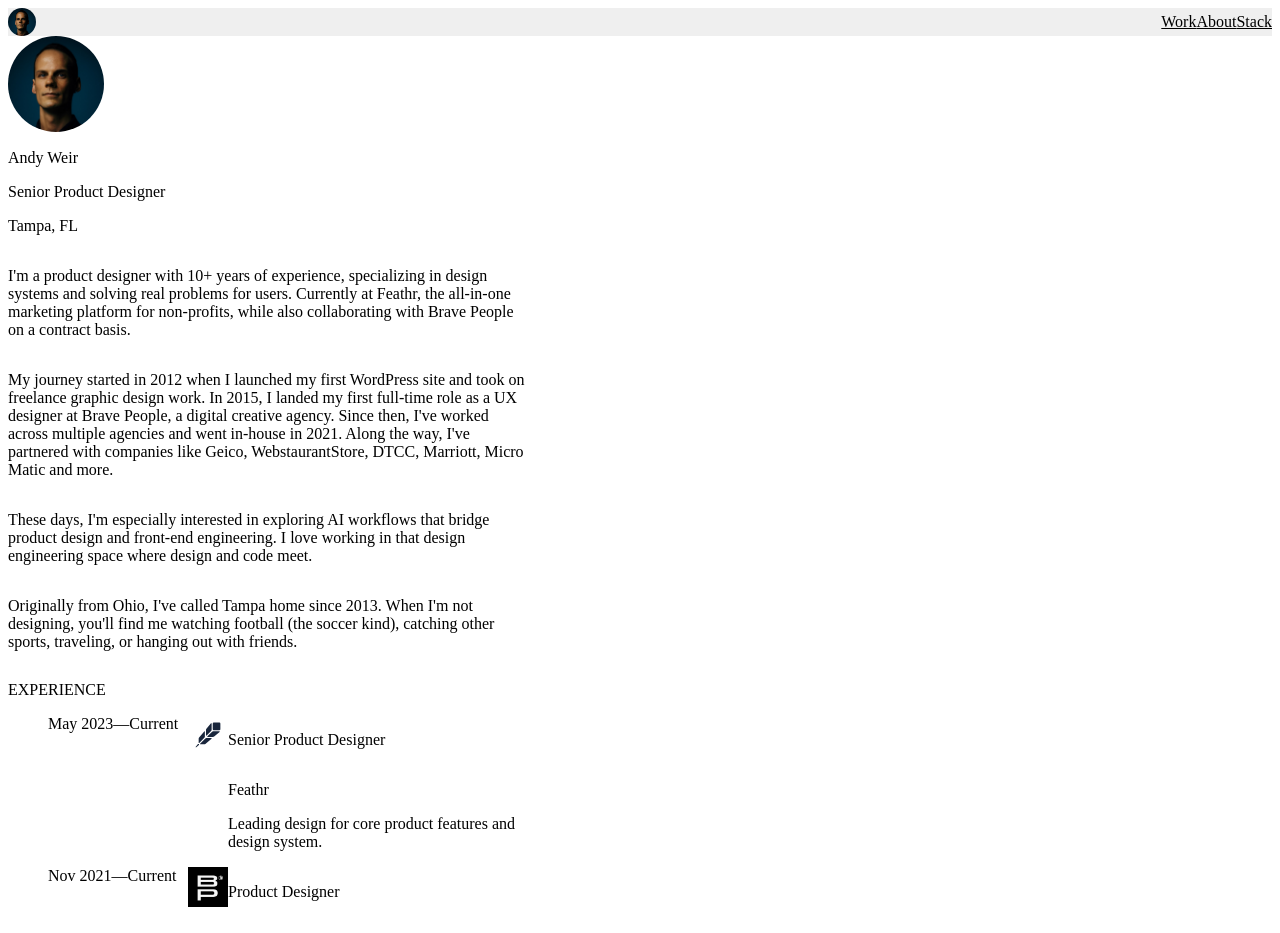
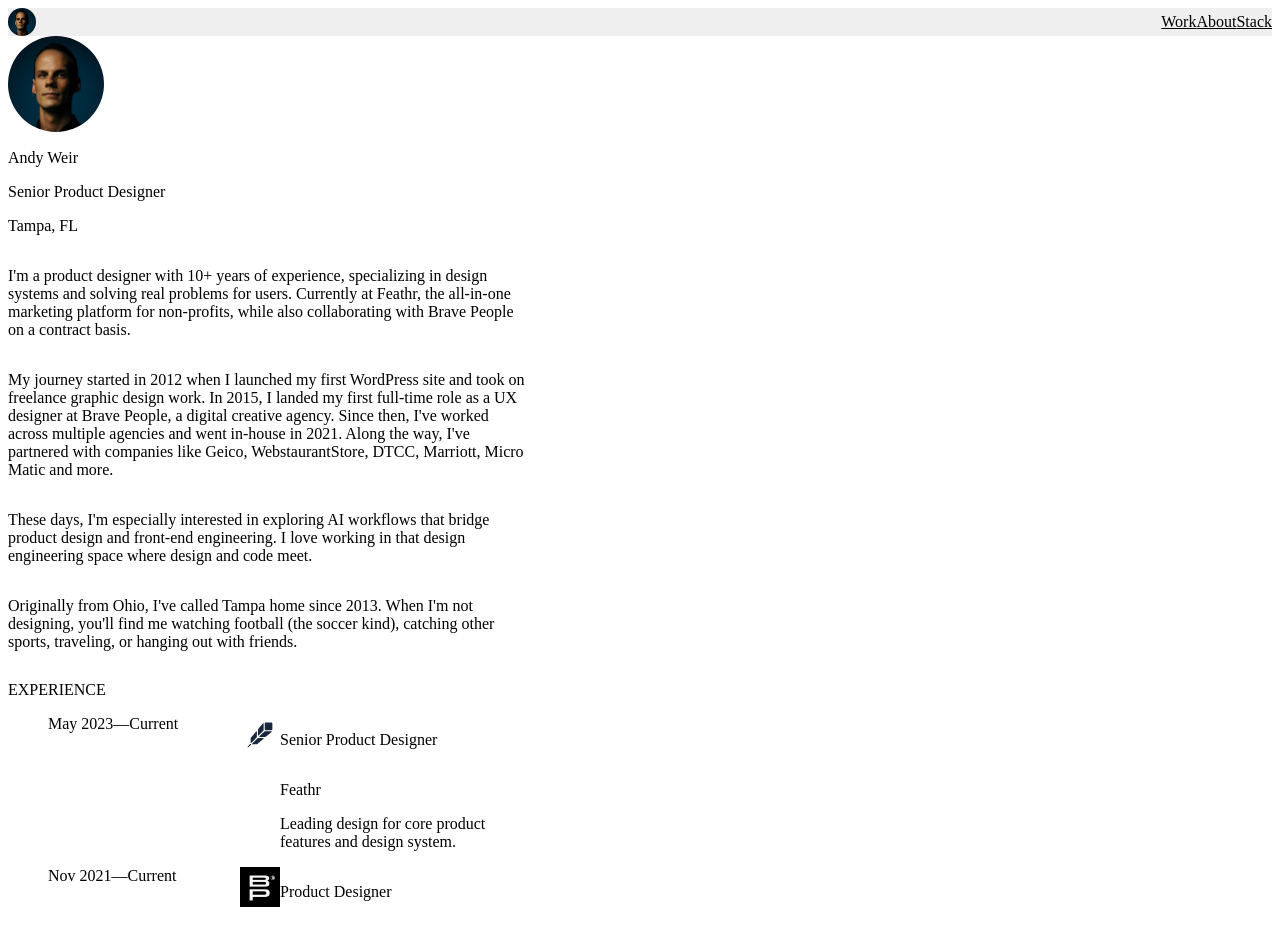
Before and after one commit to weirhere/portfolio-2026, a React (Vite) app: page /about in a window 1280 px wide. Shown: the top 933 px of the page. Built offline with nearby package versions, Linux system fonts and the light colour scheme; the HTML template or start-up script is replaced by a standard one.

Commit message:
Adjust Experience section spacing and typography
- Widen date column from 140px to 192px
- Reduce date font size to text-xs

Co-Authored-By: Claude Opus 4.5 <noreply@anthropic.com>

```diff
--- a/src/components/about/Experience.css
+++ b/src/components/about/Experience.css
@@ -32,7 +32,7 @@
 
 @media (min-width: 480px) {
   .experience__item {
-    grid-template-columns: 140px 1fr;
+    grid-template-columns: 192px 1fr;
     gap: var(--space-6);
   }
 }
@@ -41,7 +41,7 @@
   display: flex;
   flex-wrap: wrap;
   gap: var(--space-1);
-  font-size: var(--text-sm);
+  font-size: var(--text-xs);
   color: var(--color-text-secondary);
 }
 
```
